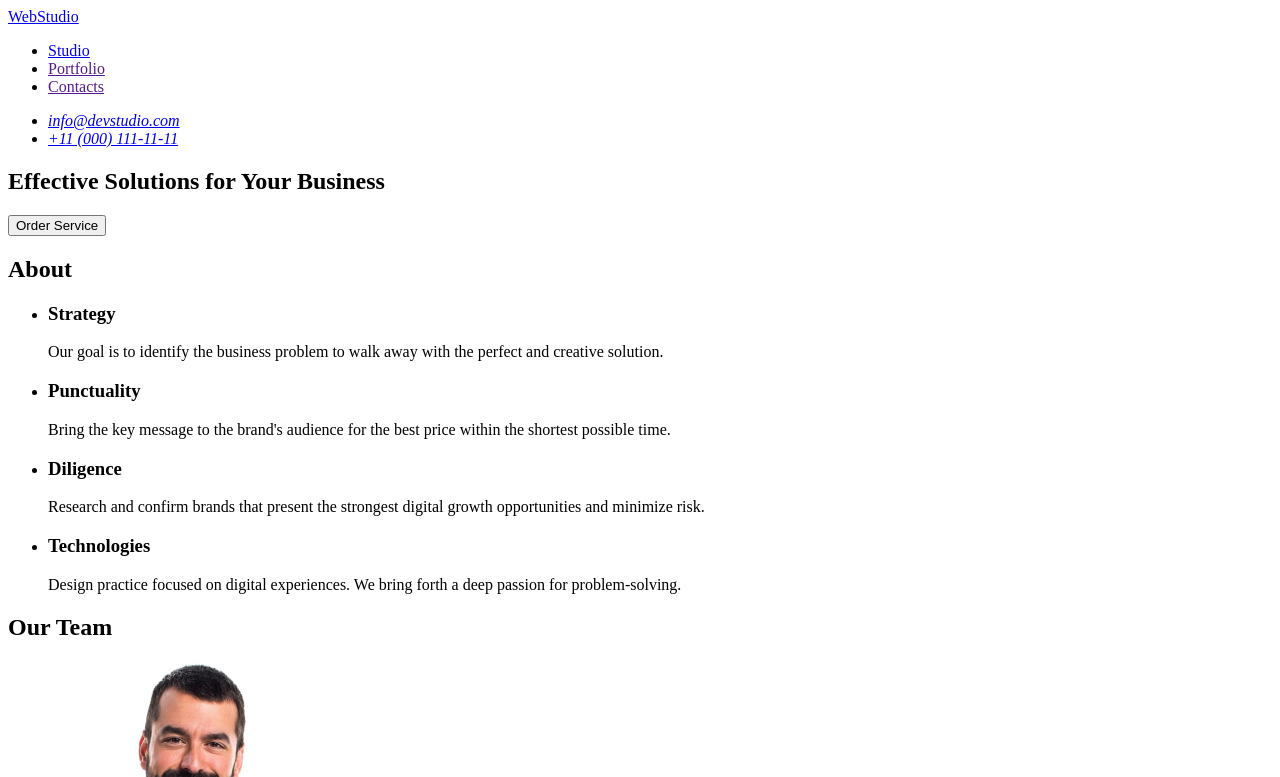
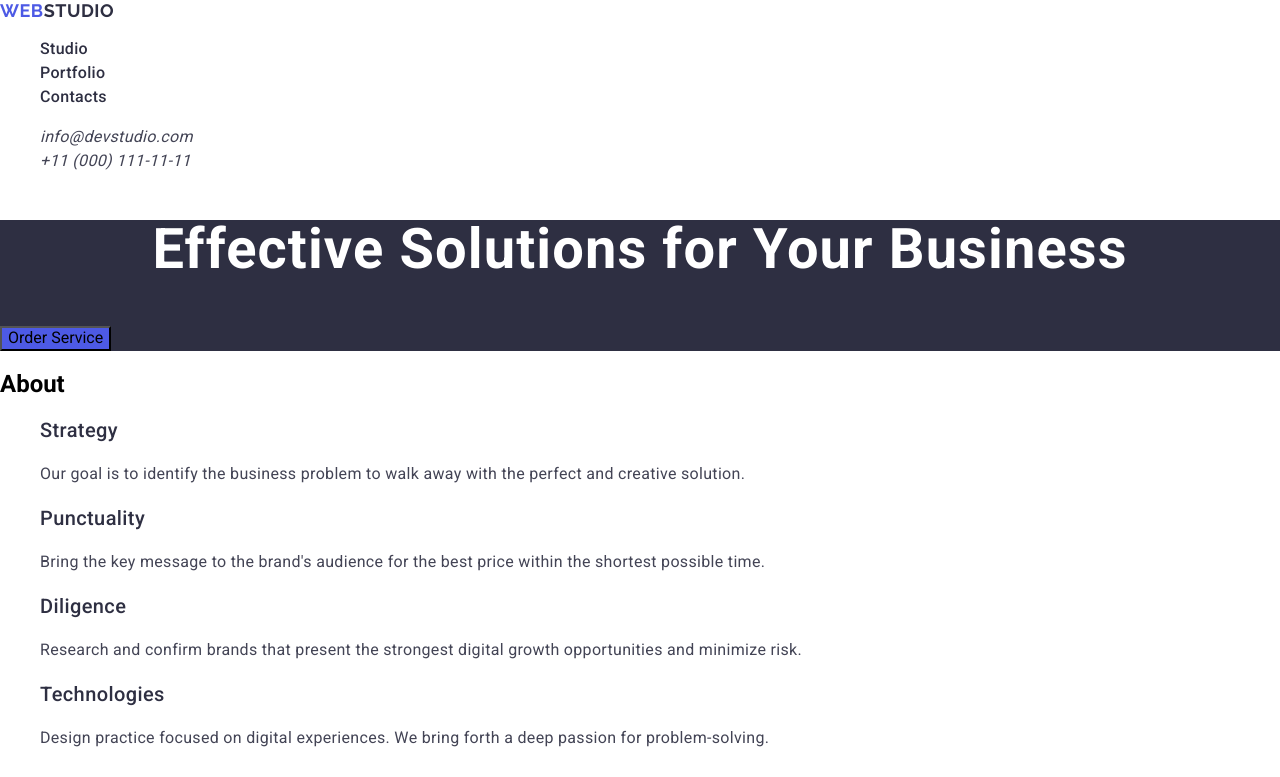
Before and after one commit to Markina-Tetiana/goit-markup-hw-02, a plain HTML site: page index.html in a window 1280 px wide. Shown: the top 777 px of the page. Drawn offline with nearby package versions, Linux system fonts and the light colour scheme.

Commit message:
update styles file and html file

```diff
--- a/css/styles.css
+++ b/css/styles.css
@@ -1,2 +1,136 @@
+ul,
+ol {
+  list-style-type: none;
+}
+a {
+  text-decoration: none;
+  color: inherit;
+}
+button {
+  cursor: pointer;
+}
 body {
+  font-family: 'Roboto', sans-serif;
+  background: #fff;
 }
+
+/*================ HEADER STYLES =================*/
+.page-logo {
+  font-family: 'Raleway', sans-serif;
+  font-weight: 700;
+  font-size: 18px;
+  line-height: 1.17;
+  letter-spacing: 0.03em;
+  text-transform: uppercase;
+  color: #4d5ae5;
+}
+.header-logo-part {
+  color: #2e2f42;
+}
+.menu-item {
+  font-weight: 500;
+  font-size: 16px;
+  line-height: 1.5;
+  letter-spacing: 0.02em;
+  color: #2e2f42;
+}
+.menu-item:hover {
+  color: #404bbf;
+}
+.menu-link:hover,
+.menu-link:active {
+  color: #404bbf;
+  text-decoration: underline;
+}
+.contacts-link {
+  font-weight: 400;
+  font-size: 16px;
+  line-height: 1.5;
+  letter-spacing: 0.02em;
+  color: #434455;
+}
+.contacts-link:hover {
+  color: #404bbf;
+}
+/*================ /HEADER STYLES =================*/
+
+/*================ MEIN SECTION ===================*/
+.mein-block {
+  background: #2e2f42;
+}
+.mein-block-text {
+  font-weight: 700;
+  font-size: 56px;
+  line-height: 1.07;
+  letter-spacing: 0.02em;
+  text-align: center;
+  color: #fff;
+}
+.mein-block-button {
+  background: #4d5ae5;
+}
+.mein-block-button:hover {
+  background: #404bbf;
+}
+/*================ MEIN SECTION ===================*/
+
+/*================ BENEFITS SECTION ================*/
+.benefits-subject {
+  font-weight: 500;
+  font-size: 20px;
+  line-height: 1.2;
+  letter-spacing: 0.02em;
+  color: #2e2f42;
+}
+.benefits-content {
+  font-weight: 400;
+  font-size: 16px;
+  line-height: 1.5;
+  letter-spacing: 0.02em;
+  color: #434455;
+}
+/*================ /BENEFITS SECTION ================*/
+
+/*================ EMPLOYEE SECTION =================*/
+.employee-title {
+  font-weight: 700;
+  font-size: 36px;
+  line-height: 1.11;
+  letter-spacing: 0.02em;
+  text-align: center;
+  color: #2e2f42;
+}
+.employee-name {
+  font-weight: 500;
+  font-size: 20px;
+  line-height: 1.2;
+  letter-spacing: 0.02em;
+  text-align: center;
+  color: #2e2f42;
+}
+.employee-info {
+  font-weight: 400;
+  font-size: 16px;
+  line-height: 1.5;
+  letter-spacing: 0.02em;
+  text-align: center;
+  color: #434455;
+}
+/*================ EMPLOYEE SECTION =================*/
+
+/*=================== FOOTER STYLES ==================*/
+.footer-logo-part {
+  color: #f4f4fd;
+}
+.page-footer {
+  background-color: #2e2f42;
+}
+.footer-text {
+  font-weight: 400;
+  font-size: 16px;
+  line-height: 1.5;
+  letter-spacing: 0.02em;
+  color: #f4f4fd;
+}
+
+/*=================== /FOOTER STYLES==================*/
--- a/index.html
+++ b/index.html
@@ -4,58 +4,86 @@
     <meta charset="UTF-8" />
     <meta name="viewport" content="width=device-width, initial-scale=1.0" />
     <title>Web Studio</title>
+
+    <link rel="preconnect" href="https://fonts.googleapis.com" />
+    <link rel="preconnect" href="https://fonts.gstatic.com" crossorigin />
+    <link
+      href="https://fonts.googleapis.com/css2?family=Raleway:wght@700&family=Roboto:wght@400;500;700&display=swap"
+      rel="stylesheet"
+    />
+
+    <link
+      rel="stylesheet"
+      href="https://cdnjs.cloudflare.com/ajax/libs/modern-normalize/3.0.0/modern-normalize.min.css"
+      integrity="sha512-3axTZ/bKFZH5/qLFTl4U+mDbBDFW+5QO5L7D1HnOhlhJbcNDIVJxoNm6It77g0eUdzfKZlHirayqRC2qJaAOJw=="
+      crossorigin="anonymous"
+      referrerpolicy="no-referrer"
+    />
+
     <link rel="stylesheet" href="./css/styles.css" />
   </head>
   <body>
-    <header>
-      <nav>
-        <a href="./index.html">WebStudio</a>
-        <ul>
-          <li><a href="./index.html">Studio</a></li>
-          <li><a href="">Portfolio</a></li>
-          <li><a href="">Contacts</a></li>
+    <header class="page-header">
+      <nav class="page-nav">
+        <a class="page-logo" href="./index.html"
+          >Web<span class="header-logo-part">Studio</span></a
+        >
+        <ul class="menu">
+          <li class="menu-item">
+            <a class="menu-link" href="./index.html">Studio</a>
+          </li>
+          <li class="menu-item"><a href="">Portfolio</a></li>
+          <li class="menu-item"><a href="">Contacts</a></li>
         </ul>
       </nav>
       <address>
-        <ul>
-          <li><a href="mailto:info@devstudio.com">info@devstudio.com</a></li>
-          <li><a href="tel:+110001111111">+11 (000) 111-11-11</a></li>
+        <ul class="contacts">
+          <li class="contacts-item">
+            <a class="contacts-link" href="mailto:info@devstudio.com"
+              >info@devstudio.com</a
+            >
+          </li>
+          <li class="contacts-item">
+            <a class="contacts-link" href="tel:+110001111111"
+              >+11 (000) 111-11-11</a
+            >
+          </li>
         </ul>
       </address>
     </header>
     <main>
-      <section>
-        <h1>Effective Solutions for Your Business</h1>
-        <button type="button">Order Service</button>
+      <section class="mein-block">
+        <h1 class="mein-block-text">Effective Solutions for Your Business</h1>
+        <button class="mein-block-button" type="button">Order Service</button>
       </section>
 
-      <section>
+      <section class="benefits">
         <h2>About</h2>
         <ul>
           <li>
-            <h3>Strategy</h3>
-            <p>
+            <h3 class="benefits-subject">Strategy</h3>
+            <p class="benefits-content">
               Our goal is to identify the business problem to walk away with the
               perfect and creative solution.
             </p>
           </li>
           <li>
-            <h3>Punctuality</h3>
-            <p>
+            <h3 class="benefits-subject">Punctuality</h3>
+            <p class="benefits-content">
               Bring the key message to the brand's audience for the best price
               within the shortest possible time.
             </p>
           </li>
           <li>
-            <h3>Diligence</h3>
-            <p>
+            <h3 class="benefits-subject">Diligence</h3>
+            <p class="benefits-content">
               Research and confirm brands that present the strongest digital
               growth opportunities and minimize risk.
             </p>
           </li>
           <li>
-            <h3>Technologies</h3>
-            <p>
+            <h3 class="benefits-subject">Technologies</h3>
+            <p class="benefits-content">
               Design practice focused on digital experiences. We bring forth a
               deep passion for problem-solving.
             </p>
@@ -64,8 +92,8 @@
       </section>
 
       <section>
-        <h2>Our Team</h2>
-        <ul>
+        <h2 class="employee-title">Our Team</h2>
+        <ul class="employee-list">
           <li>
             <img
               src="./images/mark.jpg"
@@ -73,8 +101,8 @@
               width="264"
               height="260"
             />
-            <h3>Mark Guerrero</h3>
-            <p>Product Designer</p>
+            <h3 class="employee-name">Mark Guerrero</h3>
+            <p class="employee-info">Product Designer</p>
           </li>
           <li>
             <img
@@ -83,8 +111,8 @@
               width="264"
               height="260"
             />
-            <h3>Tom Ford</h3>
-            <p>Frontend Developer</p>
+            <h3 class="employee-name">Tom Ford</h3>
+            <p class="employee-info">Frontend Developer</p>
           </li>
           <li>
             <img
@@ -93,8 +121,8 @@
               width="264"
               height="260"
             />
-            <h3>Camila Garcia</h3>
-            <p>Marketing</p>
+            <h3 class="employee-name">Camila Garcia</h3>
+            <p class="employee-info">Marketing</p>
           </li>
           <li>
             <img
@@ -103,15 +131,17 @@
               width="264"
               height="260"
             />
-            <h3>Daniel Wilson</h3>
-            <p>UI Designer</p>
+            <h3 class="employee-name">Daniel Wilson</h3>
+            <p class="employee-info">UI Designer</p>
           </li>
         </ul>
       </section>
     </main>
-    <footer>
-      <a href="./index.html">WebStudio</a>
-      <p>
+    <footer class="page-footer">
+      <a class="page-logo" href="./index.html"
+        >Web<span class="footer-logo-part">Studio</span></a
+      >
+      <p class="footer-text">
         Increase the flow of customers and sales for your business with digital
         marketing & growth solutions.
       </p>
```
